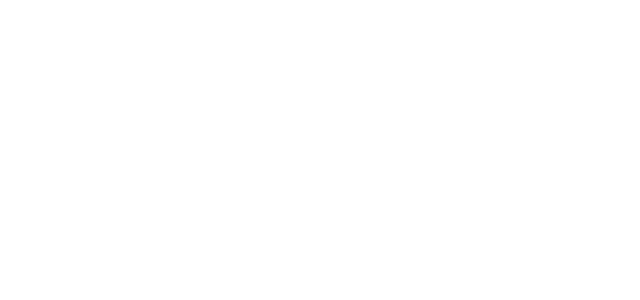
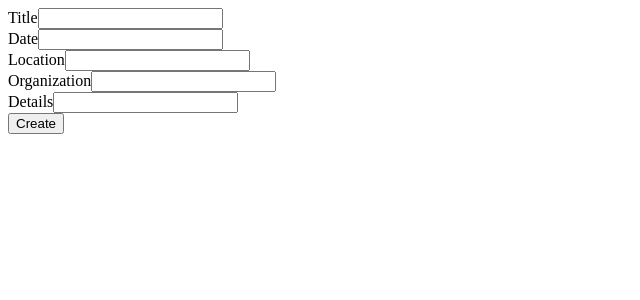
Before and after one commit to watsonst/UpMeet_Event_Project, an Angular app in the folder my-workspace/: page /new in a window 1280 px wide. Before the commit this address led to /. Shown: the top 300 px of the page, without its empty margins (0-640 px from the left). Built offline with nearby package versions, Linux system fonts and the light colour scheme.

Commit message:
add event post

```diff
--- a/my-workspace/projects/up-meet/src/app/app-routing.module.ts
+++ b/my-workspace/projects/up-meet/src/app/app-routing.module.ts
@@ -1,11 +1,13 @@
 import { NgModule } from '@angular/core';
 import { RouterModule, Routes } from '@angular/router';
 import { EventListComponent } from './events/event-list/event-list.component';
+import { NewEventComponent } from './events/new-event/new-event.component';
 import { SingleEventComponent } from './events/single-event/single-event.component';
 
 const routes: Routes = [
    { path: "home", component: EventListComponent},
    { path:"events/:id", component: SingleEventComponent },
+   { path: "new", component: NewEventComponent},
 
 
 ];
--- a/my-workspace/projects/up-meet/src/app/events/event-list/event-list.component.ts
+++ b/my-workspace/projects/up-meet/src/app/events/event-list/event-list.component.ts
@@ -20,7 +20,7 @@
     this.addDefaultEvents();
   }
   addDefaultEvents() {
-    this.eventsAPISvc.getArticle().subscribe((events) => {
+    this.eventsAPISvc.getEvents().subscribe((events) => {
       console.log("[INFO]")
       console.log(events);
       this.events = events
--- /dev/null
+++ b/my-workspace/projects/up-meet/src/app/events/new-event/new-event.component.html
@@ -0,0 +1,27 @@
+
+<div class="form-group">
+    <label>Title</label>
+    <input type="text"  [(ngModel)]="title">
+
+</div>
+<div class="form-group">
+    <label>Date</label>
+    <input type="text"  [(ngModel)]="date">
+
+</div>
+<div class="form-group">
+    <label>Location</label>
+    <input type="text"  [(ngModel)]="location">
+
+</div>
+<div class="form-group">
+    <label>Organization</label>
+    <input type="text"  [(ngModel)]="organization">
+
+</div>
+<div class="form-group">
+    <label>Details</label>
+    <input type="text"  [(ngModel)]="details">
+
+</div>
+<button (click)="newEvent()">Create</button>
--- /dev/null
+++ b/my-workspace/projects/up-meet/src/app/events/new-event/new-event.component.ts
@@ -0,0 +1,44 @@
+import { Component, OnInit } from '@angular/core';
+import { Events } from '../../models/Events';
+import { EventsApiService } from '../../services/events-api.service';
+import { FormsModule } from '@angular/forms';
+
+
+@Component({
+  selector: 'app-new-event',
+  templateUrl: './new-event.component.html',
+  styleUrls: ['./new-event.component.css']
+})
+export class NewEventComponent implements OnInit {
+  //event: Events = {eventID: 0, title: 'New', date: '2021-12-13T15:00:00', location: 'park', organization: 'scouts', details: 'none'}
+  eventID = 0;
+  title = "";
+  date = "";
+  location = "";
+  organization = "";
+  details = "";
+
+
+  constructor(
+    private eventAPISVC: EventsApiService
+  ) { }
+
+  ngOnInit(): void {
+    //this.newEvent();
+  }
+newEvent() {
+  let event = new Events(this.eventID, this.title, this.date, this.location, this.organization, this.details)
+  this.eventAPISVC.createEvent(event).subscribe((events) => {
+    console.log("[INFO]")
+    console.log(events);
+
+})
+}
+
+}
+// public eventID: Number,
+//         public title: String,
+//         public date: String,
+//         public location: String,
+//         public organization: String,
+//         public details: String
--- a/my-workspace/projects/up-meet/src/app/events/single-event/single-event.component.ts
+++ b/my-workspace/projects/up-meet/src/app/events/single-event/single-event.component.ts
@@ -38,7 +38,7 @@
     // if(date) {
     //   this.dateId = date;
     // }
-    this.eventsAPISvc.getArticle().subscribe((events) => {
+    this.eventsAPISvc.getEvents().subscribe((events) => {
      for(var i = 0; i < events.length; i++)
      {if (events[i].eventID == this.eventId)
       {
@@ -52,7 +52,7 @@
 
 
 
-    this.eventsAPISvc.getArticle().subscribe((events) => {
+    this.eventsAPISvc.getEvents().subscribe((events) => {
       for(var i = 0; i < events.length; i++)
       {if (events[i].title == this.title)
        {
@@ -65,7 +65,7 @@
      })
 
 
-     this.eventsAPISvc.getArticle().subscribe((events) => {
+     this.eventsAPISvc.getEvents().subscribe((events) => {
       for(var i = 0; i < events.length; i++)
       {if (events[i].date == this.date)
        {
@@ -77,7 +77,7 @@
 
      })
 
-     this.eventsAPISvc.getArticle().subscribe((events) => {
+     this.eventsAPISvc.getEvents().subscribe((events) => {
       for(var i = 0; i < events.length; i++)
       {if (events[i].location == this.location)
        {
@@ -89,7 +89,7 @@
 
      })
 
-     this.eventsAPISvc.getArticle().subscribe((events) => {
+     this.eventsAPISvc.getEvents().subscribe((events) => {
       for(var i = 0; i < events.length; i++)
       {if (events[i].organization == this.organization)
        {
@@ -100,7 +100,7 @@
       console.log(this.events?.organization)
 
      })
-     this.eventsAPISvc.getArticle().subscribe((events) => {
+     this.eventsAPISvc.getEvents().subscribe((events) => {
       for(var i = 0; i < events.length; i++)
       {if (events[i].details == this.details)
        {
--- a/my-workspace/projects/up-meet/src/app/services/events-api.service.ts
+++ b/my-workspace/projects/up-meet/src/app/services/events-api.service.ts
@@ -9,6 +9,7 @@
 
 )
 export class EventsApiService {
+
     constructor(
         private httpClient: HttpClient
 
@@ -18,10 +19,10 @@
 
 
 
-    getArticle(): Observable<Events[]> {
+    getEvents(): Observable<Events[]> {
         return this.httpClient.get<Events[]>("https://localhost:44347/events/list")
     }
-    // createArticle(request: CreateARticleRequest): Observable<Article> {
-    //     return this.httpClient.post<Article>("https://localhost:44328/Articles/new/", request)
-    // }
+    createEvent(event: Events): Observable<Events> {
+        return this.httpClient.post<Events>("https://localhost:44347/events/new/", event)
+    }
 }
```
Also changed, not shown: my-workspace/projects/up-meet/src/app/app.module.ts (+9 -2 lines), my-workspace/projects/up-meet/src/app/events/events.module.ts (+6 -2 lines), my-workspace/projects/up-meet/src/app/events/new-event/new-event.component.css (added), 1 other file (tests, documents, lock files or other folders).
